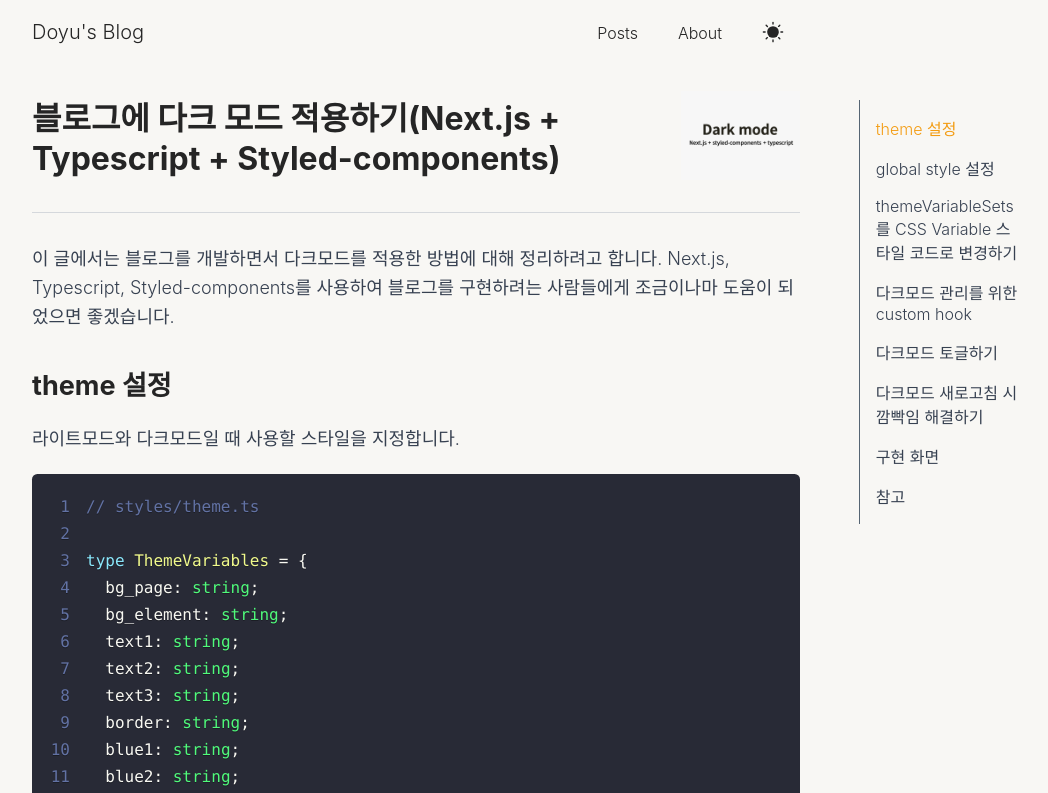
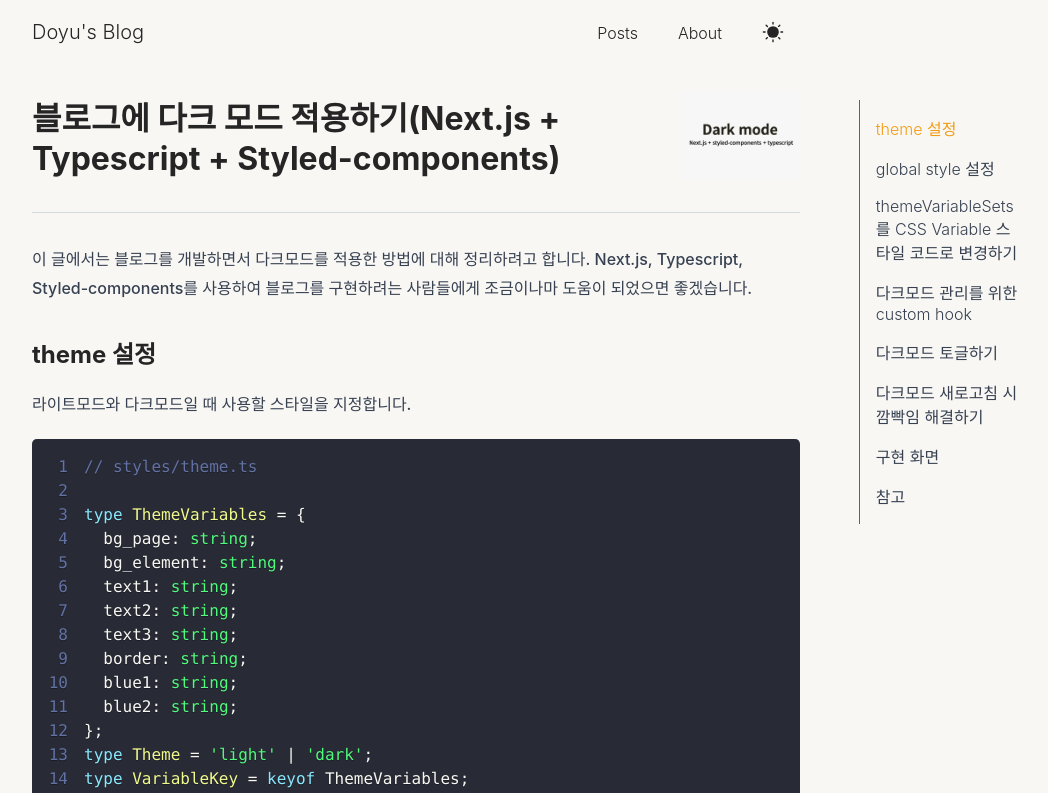
Before and after one commit to YUDONGHYUK/doyu-blog, a Next.js app: page /posts/dark-mode in a window 1280 px wide. Shown: the top 793 px of the page, without its empty margins (224-1272 px from the left). Built offline with nearby package versions, Linux system fonts and the light colour scheme.

Commit message:
Change line highlighting style

```diff
--- a/components/posts/post-detail/PostContent.tsx
+++ b/components/posts/post-detail/PostContent.tsx
@@ -158,16 +158,13 @@ const Article = styled.article`
   margin-top: 1.5rem;
 
   .codeStyle {
-    pre code {
-      font-size: 1rem;
-      font-weight: 500;
+    font-size: 1rem;
+    font-weight: 500;
+    overflow: scroll;
 
-      span[data='highlight'] {
-        display: block;
-        margin: 0 -1.125rem;
-        padding: 0 1.125rem;
-        background-color: ${({ theme }) => theme.code_highlight};
-      }
+    code {
+      min-width: 100%;
+      float: left;
     }
 
     h2 {
@@ -196,6 +193,13 @@ const Article = styled.article`
         text-decoration: none;
       }
     }
+
+    span[data='highlight'] {
+      display: block;
+      margin: 0 -1rem;
+      padding: 0 1rem;
+      background-color: ${({ theme }) => theme.code_highlight};
+    }
   }
 `;
 
```
